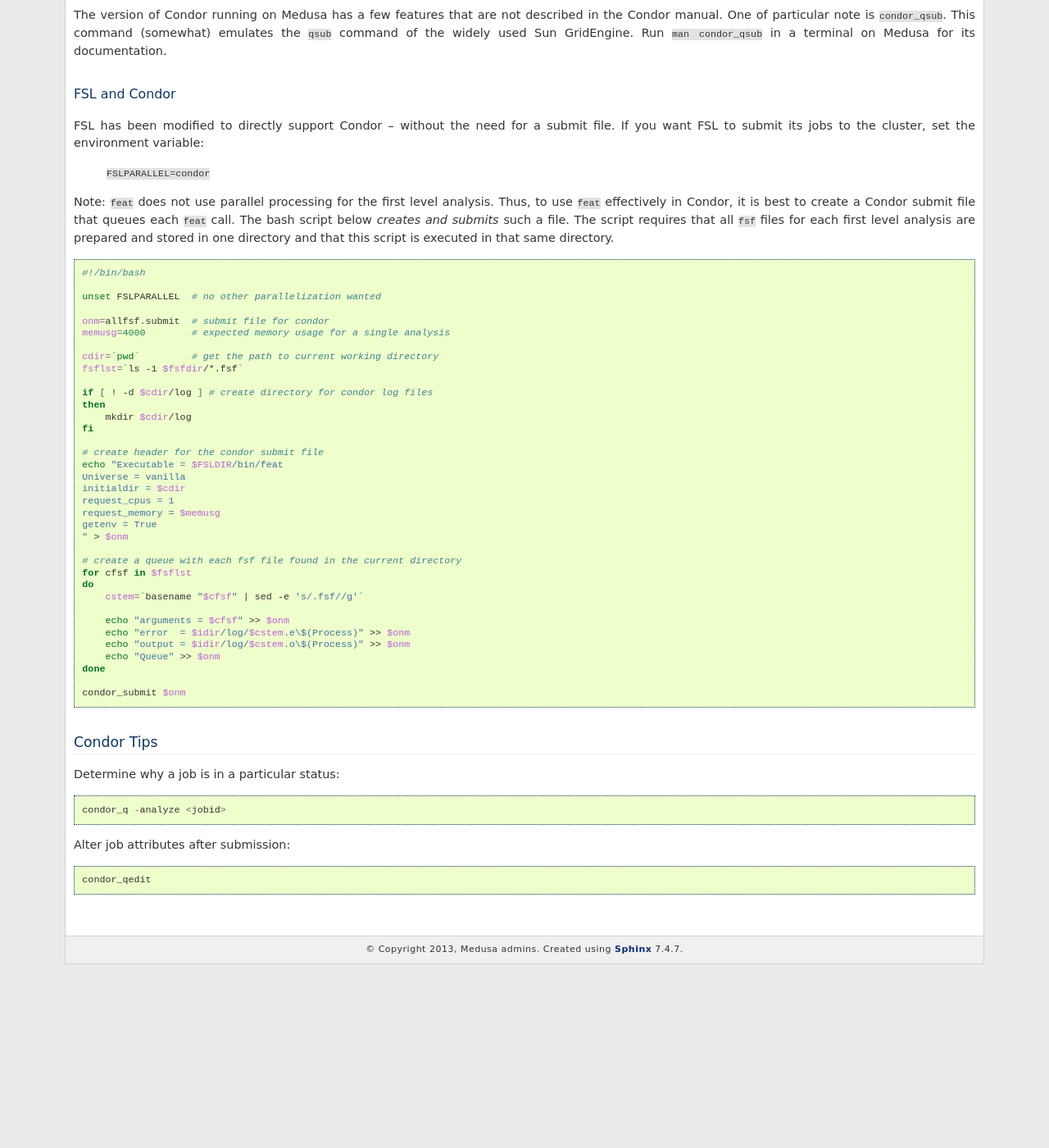
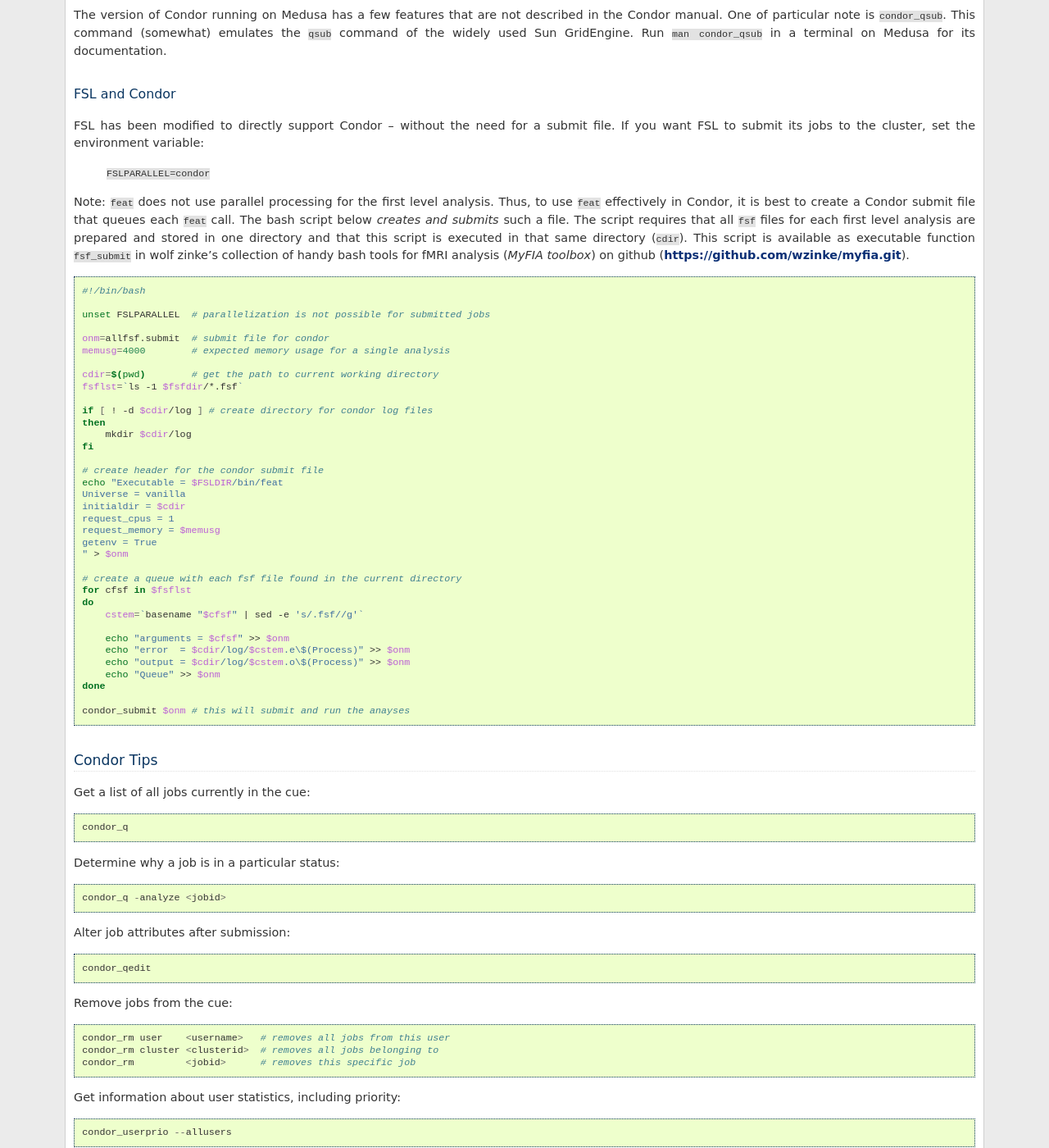
Before and after one commit to psychoinformatics-de/ipsy-docs, a Sphinx documentation site: the page built from source/userdoc/condor.rst, in a window 1280 px wide and 1400 px high, scrolled down 830 px. Shown: the whole window at 82% size. Built offline with Sphinx 7.4.7, drawn with Linux system fonts in a browser that asks for light colours; formulas are drawn with MathJax 3; before the commit the page ends 2006 px from its top, so only the background shows below that.

Commit message:
BUG: correct fsf_submit typo

```diff
--- a/source/userdoc/condor.rst
+++ b/source/userdoc/condor.rst
@@ -67,18 +67,20 @@ Note: ``feat`` does not use parallel processing for the first level analysis. Th
 use ``feat`` effectively in Condor, it is best to create a Condor submit file that
 queues each ``feat`` call. The bash script below *creates and submits* such a file. The
 script requires that all ``fsf`` files for each first level analysis are prepared and
-stored in one directory and that this script is executed in that same directory.
+stored in one directory and that this script is executed in that same directory (``cdir``).
+This script is available as executable function ``fsf_submit`` in wolf zinke's collection
+of handy bash tools for fMRI analysis (*MyFIA toolbox*) on github (https://github.com/wzinke/myfia.git).
 
 .. code-block:: bash
 
     #!/bin/bash
 
-    unset FSLPARALLEL  # no other parallelization wanted
+    unset FSLPARALLEL  # parallelization is not possible for submitted jobs
 
     onm=allfsf.submit  # submit file for condor
     memusg=4000        # expected memory usage for a single analysis
 
-    cdir=`pwd`         # get the path to current working directory
+    cdir=$(pwd)        # get the path to current working directory
     fsflst=`ls -1 $fsfdir/*.fsf`
 
     if [ ! -d $cdir/log ] # create directory for condor log files
@@ -101,15 +103,19 @@ stored in one directory and that this script is executed in that same directory.
         cstem=`basename "$cfsf" | sed -e 's/.fsf//g'`
 
         echo "arguments = $cfsf" >> $onm
-        echo "error  = $idir/log/$cstem.e\$(Process)" >> $onm
-        echo "output = $idir/log/$cstem.o\$(Process)" >> $onm
+        echo "error  = $cdir/log/$cstem.e\$(Process)" >> $onm
+        echo "output = $cdir/log/$cstem.o\$(Process)" >> $onm
         echo "Queue" >> $onm
     done
 
-    condor_submit $onm
+    condor_submit $onm # this will submit and run the anayses
 
 Condor Tips
 ===========
+
+Get a list of all jobs currently in the cue::
+
+    condor_q
 
 Determine why a job is in a particular status::
 
@@ -118,3 +124,13 @@ Determine why a job is in a particular status::
 Alter job attributes after submission::
 
   condor_qedit
+
+Remove jobs from the cue::
+
+    condor_rm user    <username>   # removes all jobs from this user
+    condor_rm cluster <clusterid>  # removes all jobs belonging to
+    condor_rm         <jobid>      # removes this specific job
+
+Get information about user statistics, including priority::
+
+    condor_userprio --allusers
```
